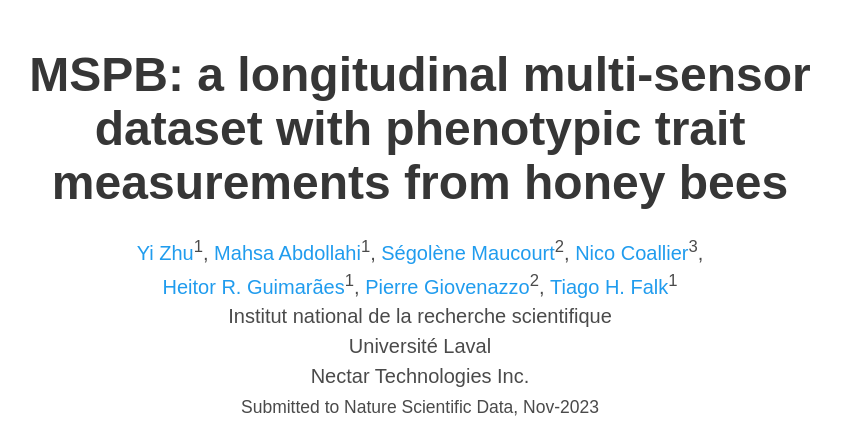
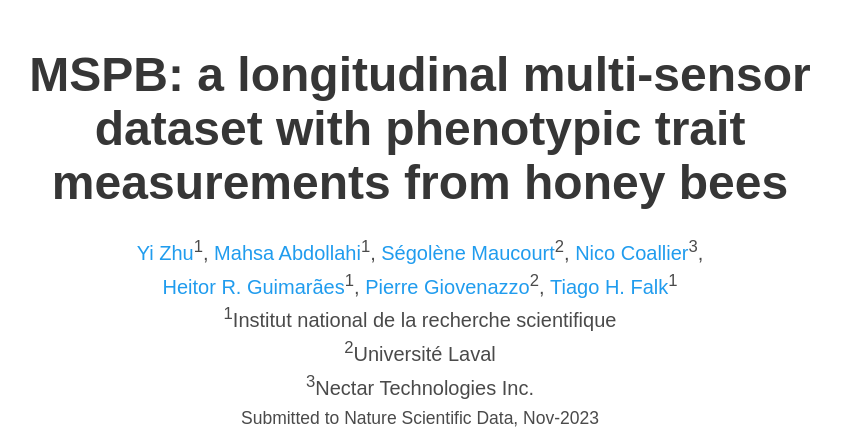
Before and after one commit to zhu00121/MSPB-v1.0, a plain HTML site: page index.html in a window 1280 px wide. Shown: the top 431 px of the page, without its empty margins (220-1061 px from the left). Drawn offline with nearby package versions, Linux system fonts and the light colour scheme; some icons are missing; a web font is replaced by a local one.

Commit message:
Update index.html

```diff
--- a/index.html
+++ b/index.html
@@ -73,7 +73,7 @@
                   </div>
 
                   <div class="is-size-5 publication-authors">
-                    <span class="author-block">Institut national de la recherche scientifique<br>Université Laval<br>Nectar Technologies Inc.<br>
+                    <span class="author-block"><sup>1</sup>Institut national de la recherche scientifique<br><sup>2</sup>Université Laval<br><sup>3</sup>Nectar Technologies Inc.<br>
                       <small>Submitted to Nature Scientific Data, Nov-2023</span>
 <!--                     <span class="eql-cntrb"><small><br><sup>*</sup>Corresponding author</small></span> -->
                   </div>
```
